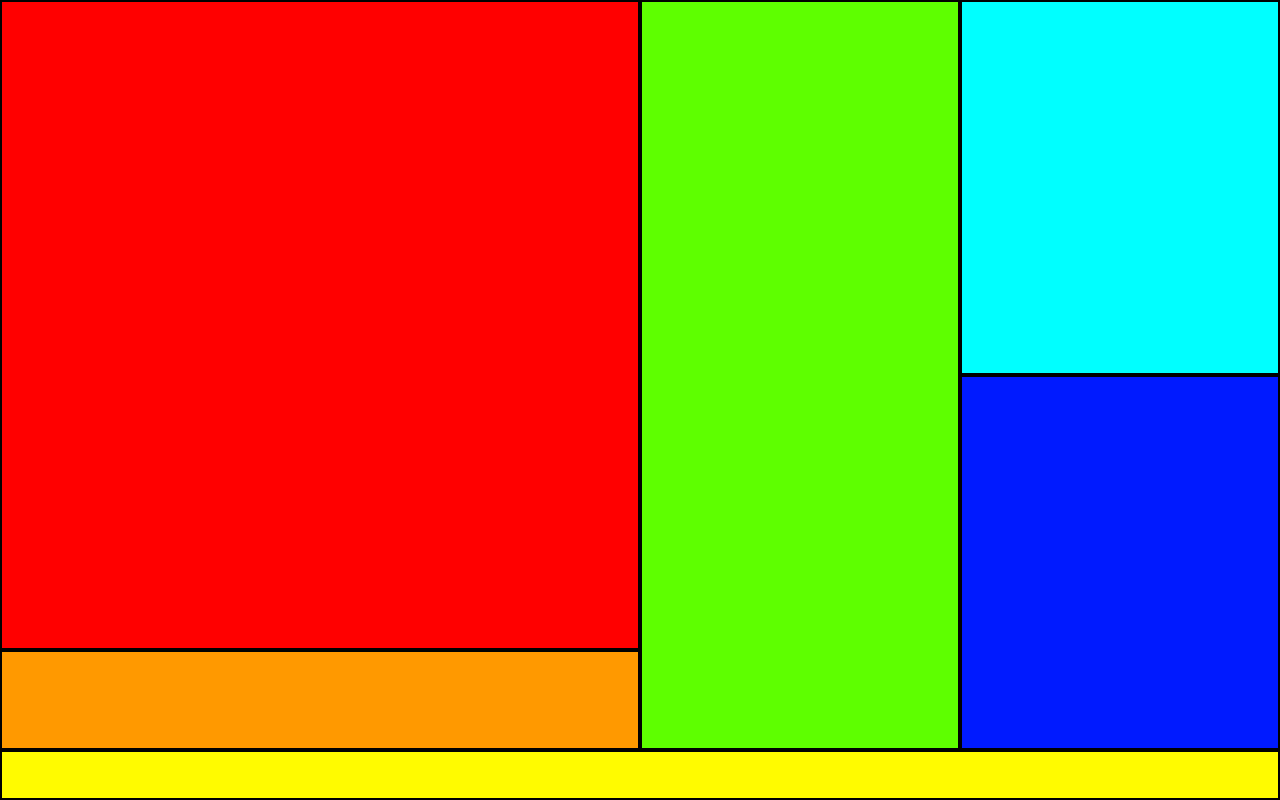
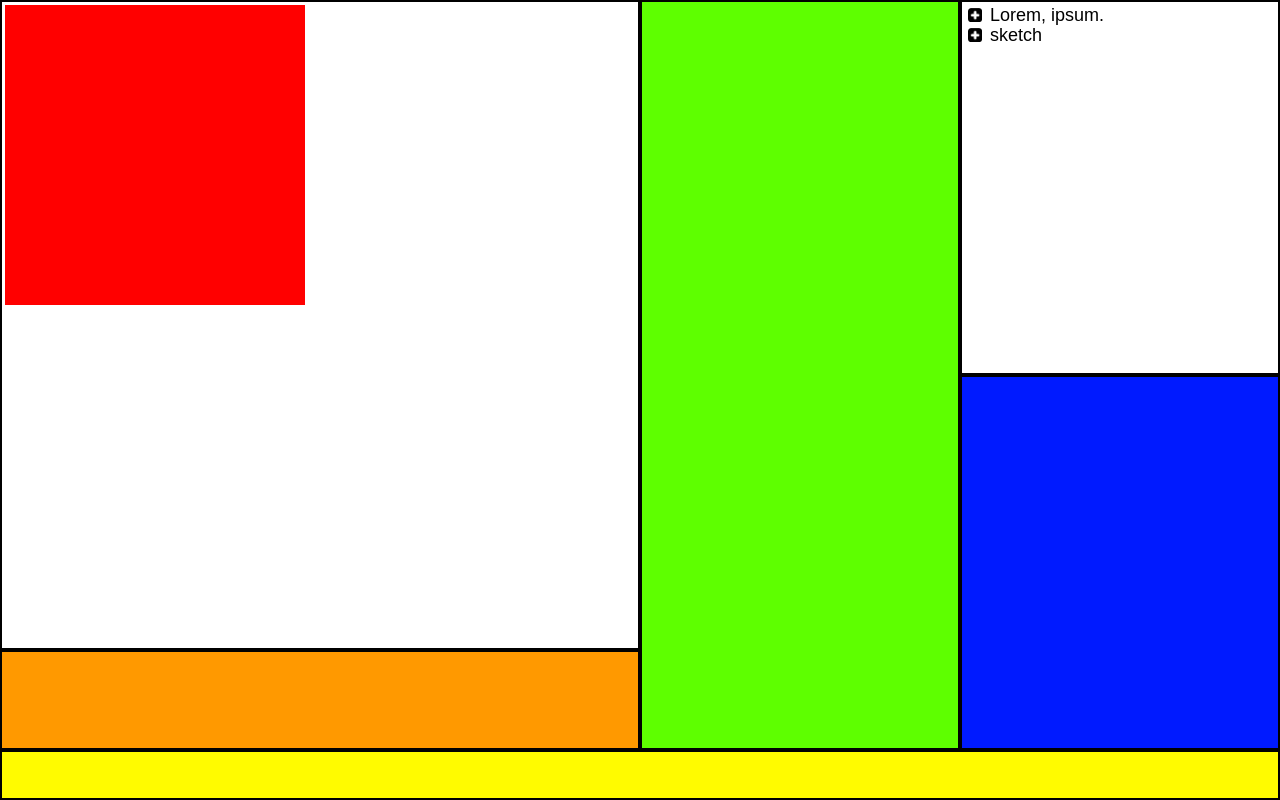
Before and after one commit to Futupas/HtmlBuilder, a plain HTML site: page index.html in a window 1280 px wide. Drawn offline with Linux system fonts and the light colour scheme.

Commit message:
drawing (preview and solution), renaming/replacing some files

```diff
--- a/index.html
+++ b/index.html
@@ -16,10 +16,46 @@
         <div class="properties"></div>
         <div class="styles"></div>
     </div>
-    <div style="background-color: rgb(000, 255, 255);" id="solution"></div>
+    <div id="solution">
+        <div class="treeview">
+            <div class="treeview button"></div>
+            <div class="treeview title">Lorem, ipsum.</div>
+            <div class="treeview content">
+                <div class="treeview">
+                    <div class="treeview button"></div>
+                    <div class="treeview title">Lorem, ipsum.</div>
+                    <div class="treeview content">
+                        Lorem, ipsum dolor sit amet consectetur adipisicing elit. Illum eveniet non saepe officiis nostrum, iusto placeat pariatur. Optio adipisci dolore perferendis neque saepe sit doloremque sint, dolorum, explicabo pariatur, laboriosam dignissimos? Distinctio possimus, molestias officiis velit eveniet nisi, ipsa rem similique quia quasi dolores nobis quibusdam non deserunt natus accusantium!0
+                    </div>
+                </div>
+                <div class="treeview">
+                    <div class="treeview button"></div>
+                    <div class="treeview title">Lorem, ipsum.</div>
+                    <div class="treeview content">
+                        <div class="treeview">
+                            <div class="treeview button"></div>
+                            <div class="treeview title">Lorem, ipsum.</div>
+                            <div class="treeview content">
+                                Lorem, ipsum dolor sit amet consectetur adipisicing elit. Illum eveniet non saepe officiis nostrum, iusto placeat pariatur. Optio adipisci dolore perferendis neque saepe sit doloremque sint, dolorum, explicabo pariatur, laboriosam dignissimos? Distinctio possimus, molestias officiis velit eveniet nisi, ipsa rem similique quia quasi dolores nobis quibusdam non deserunt natus accusantium!0
+                            </div>
+                        </div>
+                    </div>
+                </div>
+                <div class="treeview">
+                    <div class="treeview button"></div>
+                    <div class="treeview title">Lorem, ipsum.</div>
+                    <div class="treeview content">
+                        Lorem, ipsum dolor sit amet consectetur adipisicing elit. Illum eveniet non saepe officiis nostrum, iusto placeat pariatur. Optio adipisci dolore perferendis neque saepe sit doloremque sint, dolorum, explicabo pariatur, laboriosam dignissimos? Distinctio possimus, molestias officiis velit eveniet nisi, ipsa rem similique quia quasi dolores nobis quibusdam non deserunt natus accusantium!0
+                    </div>
+                </div>
+            </div>
+        </div>
+    </div>
     <div style="background-color: rgb(000, 026, 255);" id="create"></div>
 
+    <script src="./scripts/treeview.js"></script>
 
+    <script src="./scripts/elementtypes.js"></script>
     <script src="./scripts/main.js"></script>
 </body>
 </html>
--- /dev/null
+++ b/scripts/elementtypes.js
@@ -0,0 +1,50 @@
+var elementtypes = [
+    {
+        type: 'sketch',
+        properties: ['perspective', 'backgroundColor'],
+        styles: [],
+
+        draw: function (o) {
+            var prw = document.getElementById('preview');
+            prw.style.perspective = o.properties['perspective'] + 'px';
+            prw.style.backgroundColor = o.properties['backgroundColor'];
+            return prw;
+        }
+    },
+    {
+        type: 'div',
+        properties: [
+            'x',
+            'y',
+            'z',
+            'rotateX',
+            'rotateY',
+            'rotateZ',
+            'width',
+            'height',
+            'background',
+            'opacity',
+            'border'
+        ],
+
+        draw: function (o) {
+            var div = document.createElement('div');
+            var divstyles = div.style;
+            divstyles.position = 'absolute';
+            divstyles.padding = '0px';
+            divstyles.margin = '0px';
+            divstyles.transform = 'translateX(' + o.properties['x'] +
+                    'px) translateY(' + o.properties['y'] +
+                    'px) translateZ(' + o.properties['Z'] +
+                    'px) rotateX(' + o.properties['rotateX'] +
+                    'deg) rotateY(' + o.properties['rotateY'] +
+                    'deg) rotateZ(' + o.properties['rotateZ'] + 'deg)';
+            divstyles.width = o.properties['width'] + 'px';
+            divstyles.height = o.properties['height'] + 'px';
+            divstyles.background = o.properties['background'];
+            divstyles.opacity = o.properties['opacity'];
+            divstyles.border = o.properties['border'];
+            return div;
+        }
+    }
+];
--- a/scripts/main.js
+++ b/scripts/main.js
@@ -0,0 +1,81 @@
+var Elements = [
+    {
+        type: 'sketch',
+        name: 'sketch',
+        properties: {
+            perspective: 1000,
+            backgroundColor: '#fff'
+        }
+    }, {
+        type: 'div',
+        name: 'main',
+        parent: 'sketch',
+        properties: {
+            x: 0,
+            y: 0,
+            z: 0,
+            rotateX: 0,
+            rotateY: 0,
+            rotateZ: 0,
+            width: 300,
+            height: 300,
+            background: '#f00',
+            opacity: 1,
+            border: 'none'
+        }
+    }
+];
+
+function Draw(element, parent, parentS) {
+    var retype = elementtypes.filter(function(e){ return e.type == element.type })[0];
+    var readyelement = retype.draw(element);
+    if (element.type != 'sketch') {
+        parent.appendChild(readyelement);
+    }
+
+    var children = Elements.filter(function(e){ return e.parent == element.name });
+
+    var sol = document.createElement('div');
+    sol.classList.add('treeview');
+    var solbtn = document.createElement('div');
+    solbtn.classList.add('treeview', 'button');
+    var soltitle = document.createElement('div');
+    soltitle.classList.add('treeview', 'title');
+    soltitle.innerText = element.name;
+    var solcnt = document.createElement('div');
+    solcnt.classList.add('treeview', 'content');
+    sol.appendChild(solbtn);
+    sol.appendChild(soltitle);
+    sol.appendChild(solcnt);
+
+    if (children.length > 0) {
+        solbtn.onclick = function (e) {
+            this.parentElement.classList.toggle('opened');
+        };
+    } else {
+        solbtn.style.backgroundImage = 'url("./img/treeview/treeview_square.png")';
+    };
+    soltitle.onclick = function (e) {
+        var els3 = document.querySelectorAll('.treeview.title.active');
+        for (var i = 0; i < els3.length; i++) {
+            els3[i].classList.remove('active');
+        }
+        this.classList.toggle('active');
+    };
+    soltitle.oncontextmenu = function (e) {
+        var els3 = document.querySelectorAll('.treeview.focus');
+        for (var i = 0; i < els3.length; i++) {
+            els3[i].classList.remove('focus');
+        }
+        this.parentElement.classList.toggle('focus');
+        return false;
+    };
+    parentS.appendChild(sol);
+
+    var children = Elements.filter(function(e){ return e.parent == element.name });
+    for(var i = 0; i < children.length; i++){
+        Draw(children[i], readyelement, solcnt);
+    }
+}
+
+Draw(Elements[0], document.getElementById('preview'), document.getElementById('solution'));
--- /dev/null
+++ b/scripts/treeview.js
@@ -0,0 +1,24 @@
+var els1 = document.querySelectorAll('.treeview.button');
+for (var i = 0; i < els1.length; i++) {
+    els1[i].onclick = function (e) {
+        this.parentElement.classList.toggle('opened');
+    };
+}
+var els2 = document.querySelectorAll('.treeview.title');
+for (var i = 0; i < els2.length; i++) {
+    els2[i].onclick = function (e) {
+        var els3 = document.querySelectorAll('.treeview.title.active');
+        for (var i = 0; i < els3.length; i++) {
+            els3[i].classList.remove('active');
+        }
+        this.classList.toggle('active');
+    };
+    els2[i].oncontextmenu = function (e) {
+        var els3 = document.querySelectorAll('.treeview.focus');
+        for (var i = 0; i < els3.length; i++) {
+            els3[i].classList.remove('focus');
+        }
+        this.parentElement.classList.toggle('focus');
+        return false;
+    };
+}
--- a/styles/main.css
+++ b/styles/main.css
@@ -1,6 +1,10 @@
 *{
     font-family: Arial;
-    font-size: 25px;
+    font-size: 18px;
+    user-select: none;
+    margin: 0px;
+    padding: 0px;
+    box-sizing: border-box;
 }
 body{
     overflow: hidden;
@@ -9,6 +13,8 @@ body > div{
     position: fixed;
     overflow: auto;
     box-shadow: inset 0px 0px 0px 2px #000;
+    padding: 5px;
+    text-align: justify;
 }
 div#preview{
     top: 0px;
@@ -55,3 +61,51 @@ div#create{
     width: 25vw;
     height: calc(50vh - 25px);
 }
+
+
+div.treeview{
+    padding: 0px;
+    margin: 0px;
+    float: left;
+    width: 100%;
+}
+div.treeview.focus{
+    background-color: rgb(154, 226, 255);
+}
+div.treeview > div.treeview.button{
+    display: inline-block;
+    height: 20px;
+    width: 20px;
+    background-image: url('../img/treeview/treeview_plus.png');
+    background-repeat: no-repeat;
+    background-position: 50% 50%;
+    background-size: 14px 14px;
+}
+div.treeview.button:hover{
+    background-color: #ccc;
+}
+div.treeview.title{
+    color: #000;
+    display: inline-block;
+    height: 20px;
+    width: calc(100% - 20px);
+    line-height: 20px;
+    font-size: 18px;
+    padding-left: 5px;
+    /* box-sizing: border-box; */
+}
+div.treeview.title.active{
+    background-color: #00f;
+    color: #fff;
+}
+div.treeview > div.treeview.content{
+    width: 100%;
+    padding-left: 20px;
+    display: none;
+}
+div.treeview.opened > div.treeview.content{
+    display: block;
+}
+div.treeview.opened > div.treeview.button{
+    background-image: url('../img/treeview/treeview_minus.png');
+}
```
Also changed, not shown: img/treeview/treeview_minus.png (added), img/treeview/treeview_plus.png (added), img/treeview/treeview_square.png (added), scripts/elements/circle.js (deleted), scripts/elements/div.js (deleted), scripts/elements/line.js (deleted), scripts/elements/polygon.js (deleted), scripts/elements/polyline.js (deleted), scripts/elements/rect.js (deleted), scripts/elements/svg.js (deleted).
